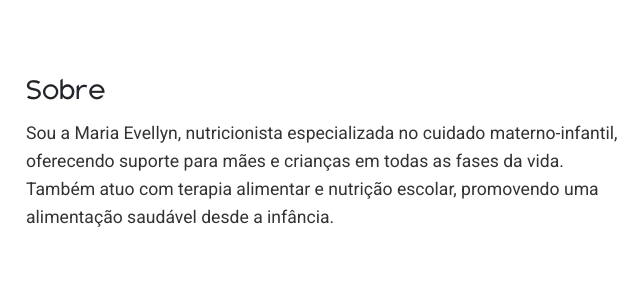
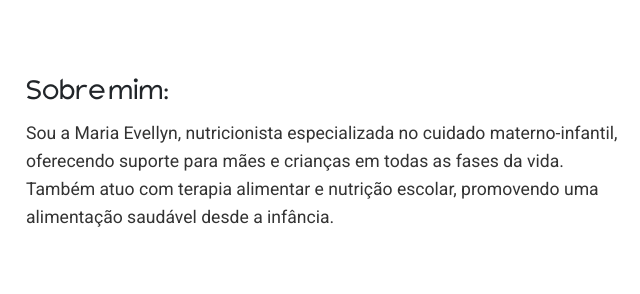
Before and after one commit to KauhanHernandes/nutrievellyntest, a plain HTML site: page index.html in a window 1280 px wide. Shown: the part 218-512 px from the top of the page, 529-1169 px from the left. Drawn offline with nearby package versions, Linux system fonts and the light colour scheme.

Commit message:
atualização

```diff
--- a/index.html
+++ b/index.html
@@ -33,7 +33,7 @@
     <section id="about" data-aos="fade-up">
         <img src="src/imgs/ev4.jpg" alt="Nutricionista Maria Evellyn">
         <div class="about-content">
-            <h2>Sobre</h2>
+            <h2>Sobre mim:</h2>
             <p>Sou a Maria Evellyn, nutricionista especializada no cuidado materno-infantil, oferecendo suporte para mães e crianças em todas as fases da vida. Também atuo com terapia alimentar e nutrição escolar, promovendo uma alimentação saudável desde a infância.</p>
         </div>
     </section>
```
